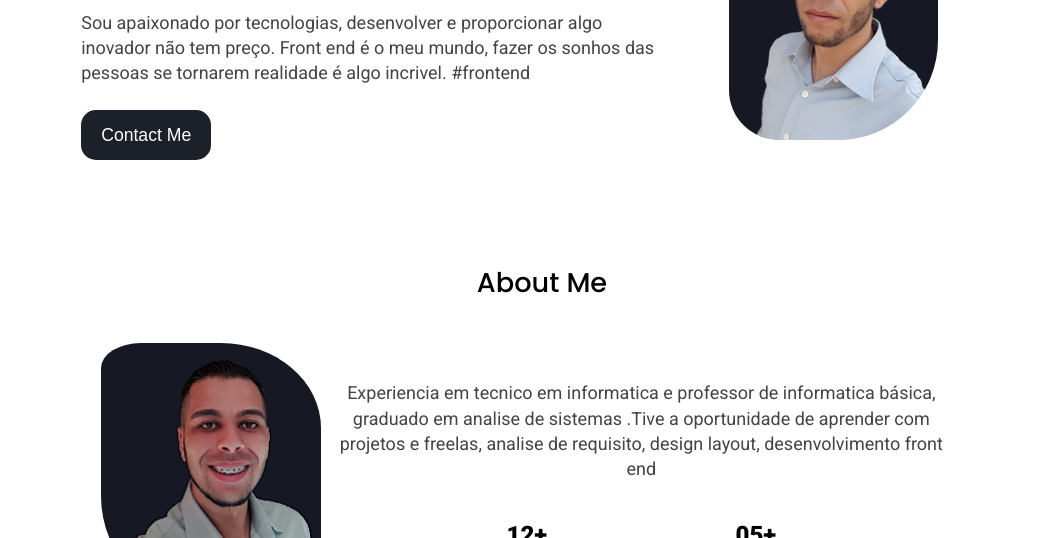
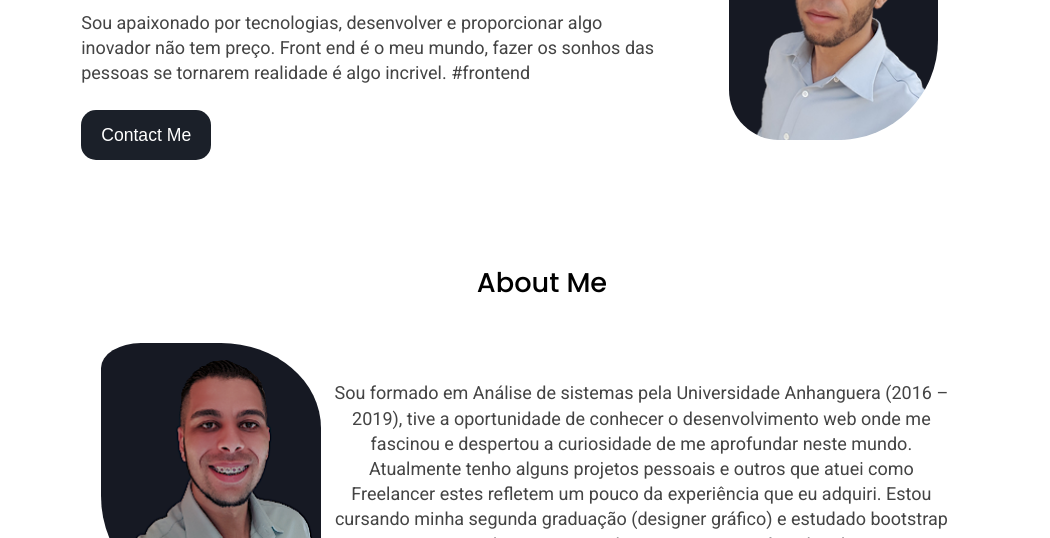
Before and after one commit to daniloadscavalcante/Portifolio, a plain HTML site: page index.html in a window 1280 px wide. Shown: the part 262-800 px from the top of the page, without its empty margins (98-1148 px from the left). Drawn offline with nearby package versions, Linux system fonts and the light colour scheme.

Commit message:
melhorias

```diff
--- a/index.html
+++ b/index.html
@@ -73,7 +73,10 @@
                         </div>
 
                         <div class="description_about">
-                            <p>Experiencia em tecnico em informatica e professor de informatica básica, graduado em analise de sistemas .Tive a oportunidade de aprender com projetos e freelas, analise de requisito, design layout, desenvolvimento front end
+                            <p>
+                                Sou formado em Análise de sistemas pela Universidade Anhanguera (2016 – 2019), tive a oportunidade de conhecer o desenvolvimento web onde me fascinou e despertou a curiosidade de me aprofundar
+                                neste mundo. Atualmente tenho alguns projetos pessoais e outros que atuei como Freelancer estes refletem um pouco da experiência que eu adquiri. Estou cursando minha segunda graduação (designer gráfico) e estudado bootstrap e Javascript, acredito que a tecnologia sempre estará evoluindo, portanto, devemos sempre
+                                evoluir com ela e as suas ferramentas.
                             </p>
                               <div class="box_info_me">
                                  <div class="info_me">
```
